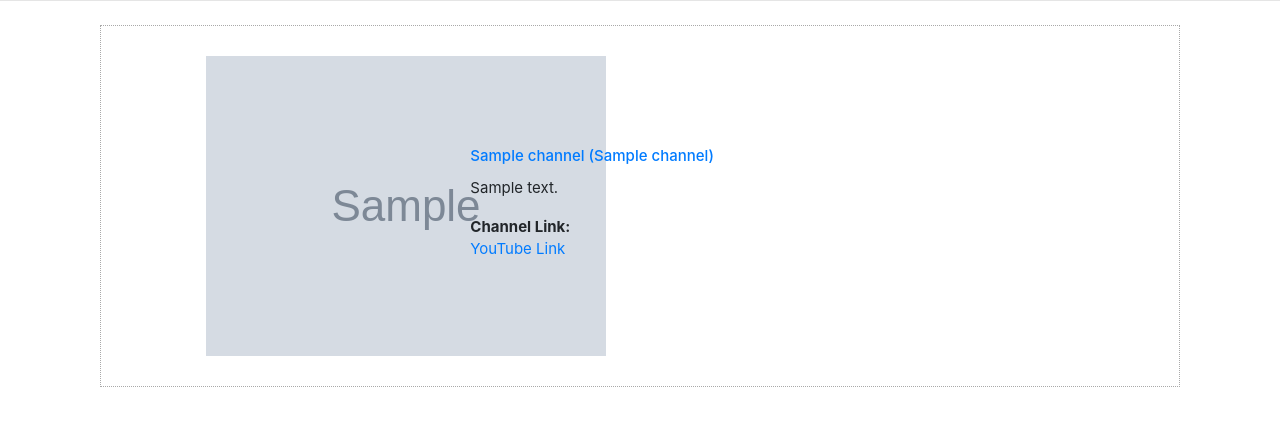
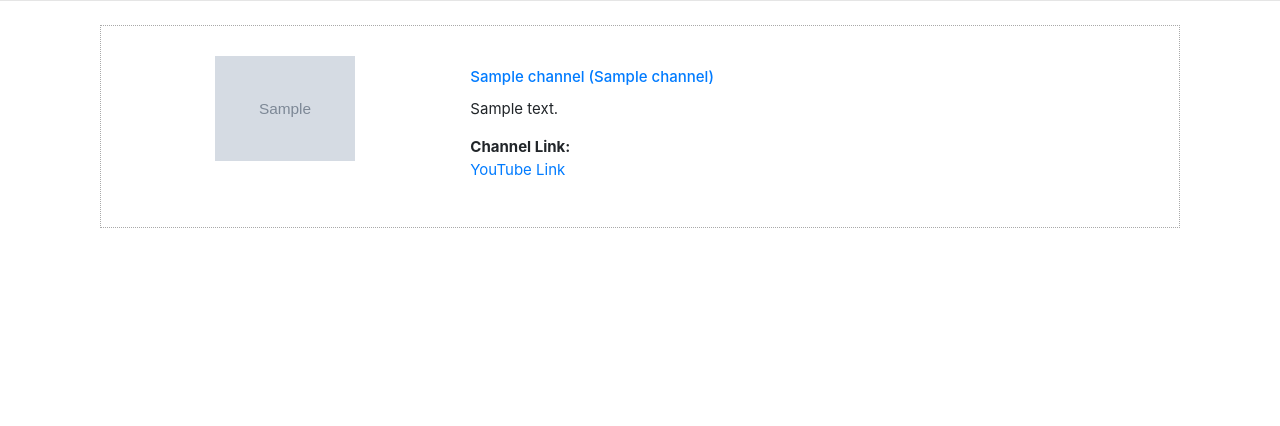
Before and after one commit to joesuh/gloo, a Flask app: template app/templates/index.html in a window 1280 px wide. Shown: the part 30-456 px from the top of the page. Run offline with Flask 3, Linux system fonts and the light colour scheme; the template is opened without the code that fills it: most values are stand-ins (such as "Sample title", 1, 10 or a date in 2020); grey boxes marked "Sample" are stand-in pictures; some libraries are stand-ins or nearby versions.

Commit message:
design update

```diff
--- a/app/templates/index.html
+++ b/app/templates/index.html
@@ -9,7 +9,9 @@
                     <div class="row no-gutters">
                         <!-- <div class="col-xl-5 d-flex align-items-stretch justify-content-center justify-content-lg-start"> -->
                         <div class="col-xl-4 d-flex align-items-stretch">
-                            <img src="{{ channel.channel_logo }}" alt="">
+                            <a href="{{ url_for('main.record', name=channel.channel_name) }}">
+                                <img style="width: 140px;margin-left: 60%;" src="{{ channel.channel_logo }}" alt="Cgannel logo">
+                            </a>
                         </div>
                         <div class="col-xl-8 ps-0 ps-lg-5 pe-lg-1 d-flex align-items-stretch">
                         <div class="content d-flex flex-column justify-content-center">
```
